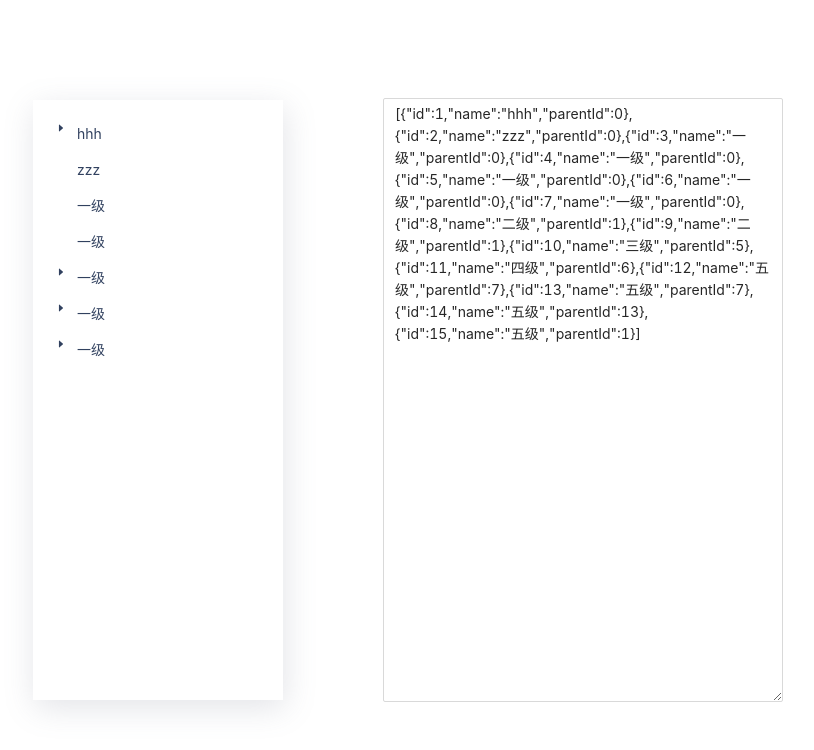
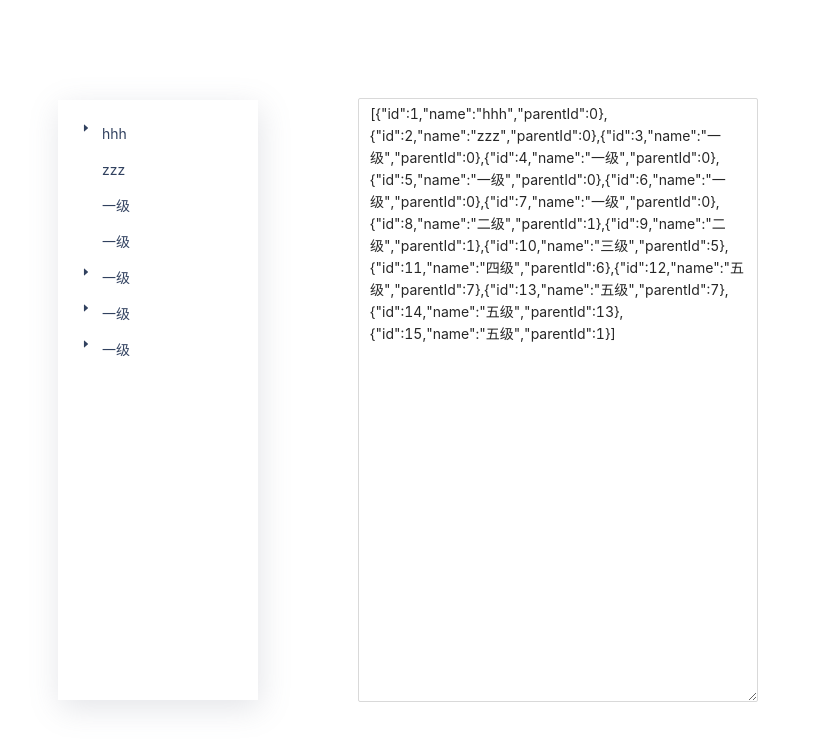
Before and after one commit to kkk48ku/editable-tree, a React (Create React App) app: page / in a window 1280 px wide. Shown: the top 750 px of the page, without its empty margins (232-1046 px from the left). Built offline with nearby package versions, Linux system fonts and the light colour scheme.

Commit message:
feat: 🎸animation

```diff
--- a/src/EditableTree.tsx
+++ b/src/EditableTree.tsx
@@ -172,11 +172,11 @@ const EditableTree = ({
       ) : (
         <Input
           id={INPUT_ID}
-          maxLength={8}
+          maxLength={10}
           ref={inputNode}
           value={inputValue}
-          placeholder="输入限制为8个字符"
-          suffix={<span>{inputValue.length}/8</span>}
+          placeholder="输入限制为10个字符"
+          suffix={<span>{inputValue.length}/10</span>}
           onChange={({ currentTarget }) => {
             const val = currentTarget.value
             setInputValue(val)
--- a/src/styles/App.css
+++ b/src/styles/App.css
@@ -1,16 +1,18 @@
 @import '~antd/dist/antd.css';
 
 .container-editable-tree {
-  width: 250px;
+  width: 200px;
   height: 600px;
   box-shadow: 2px 8px 30px 0 rgba(115, 119, 139, 0.2);
 }
 
 .ant-tree-list {
   padding: 16px 0;
+  overflow-x: hidden;
 }
 
 .ant-tree .ant-tree-treenode {
+  position: relative;
   display: flex;
   align-items: center;
   height: 36px;
@@ -18,13 +20,25 @@
   color: #31415f;
 }
 
-.tree-leaf .action {
-  margin-left: 16px;
-  display: none;
+.ant-tree .ant-tree-treenode:hover {
+  background-color: #f5f6fa;
 }
 
-.tree-leaf:hover .action {
-  display: block;
+.ant-tree .ant-tree-treenode:hover .tree-leaf .action {
+  margin-right: 0;
+}
+
+.tree-leaf .action {
+  position: absolute;
+  top: 0;
+  right: 0;
+  height: 36px;
+  line-height: 34px;
+  padding: 0 10px;
+  margin-right: -300px;
+  transition: margin .3s ease-in-out;
+  box-shadow: -2px 0 4px 0 rgba(0, 21, 41, 0.08);
+  background-color: #f7f8fb;
 }
 
 .tree-leaf .action .icon {
@@ -49,6 +63,8 @@
 }
 
 .tree-leaf {
-  display: flex;
-  align-items: center;
+  width: 136px;
+  overflow: hidden;
+  text-overflow: ellipsis;
+  white-space: nowrap;
 }
```
